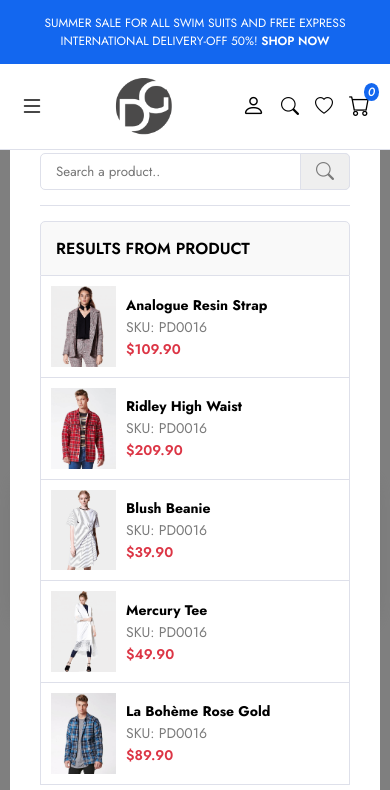
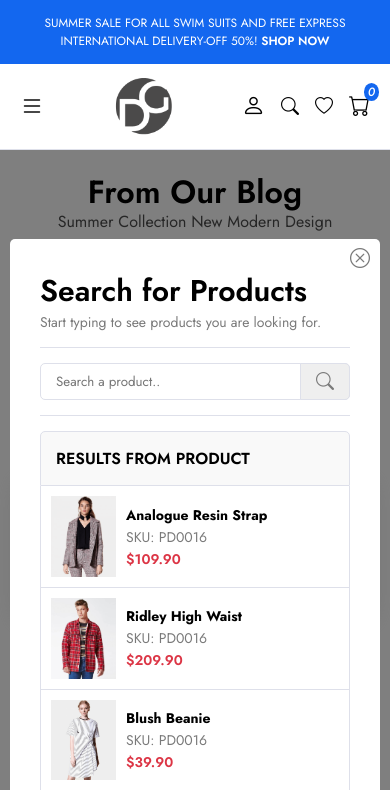
Before and after one commit to kardassuayb/e-commerce_website, a plain HTML site: page blog.html in a window 390 px wide. Both pictures are taken after a click on the button 290 px from the left and 106 px from the top of the page. Shown: the top 790 px of the page. Drawn offline with nearby package versions, Linux system fonts and the light colour scheme.

Commit message:
final changes

```diff
--- a/css/components/modal-dialog.css
+++ b/css/components/modal-dialog.css
@@ -25,6 +25,7 @@
   opacity: 0.5;
 }
 .modal-content {
+  margin-top: 140px;
   max-width: 800px;
   width: 100%;
   background-color: white;
--- a/css/components/modal-search.css
+++ b/css/components/modal-search.css
@@ -21,6 +21,7 @@
   opacity: 0.5;
 }
 .modal-wrapper {
+  margin-top: 240px;
   max-width: 800px;
   width: 100%;
   background-color: white;
@@ -132,4 +133,9 @@
     grid-template-columns: 1fr;
   }
 }
+@media (max-width: 576px) {
+  .modal-search .modal-wrapper {
+    margin-top: 420px;
+  }
+}
 /*! Modal Search Responsive End */
```
